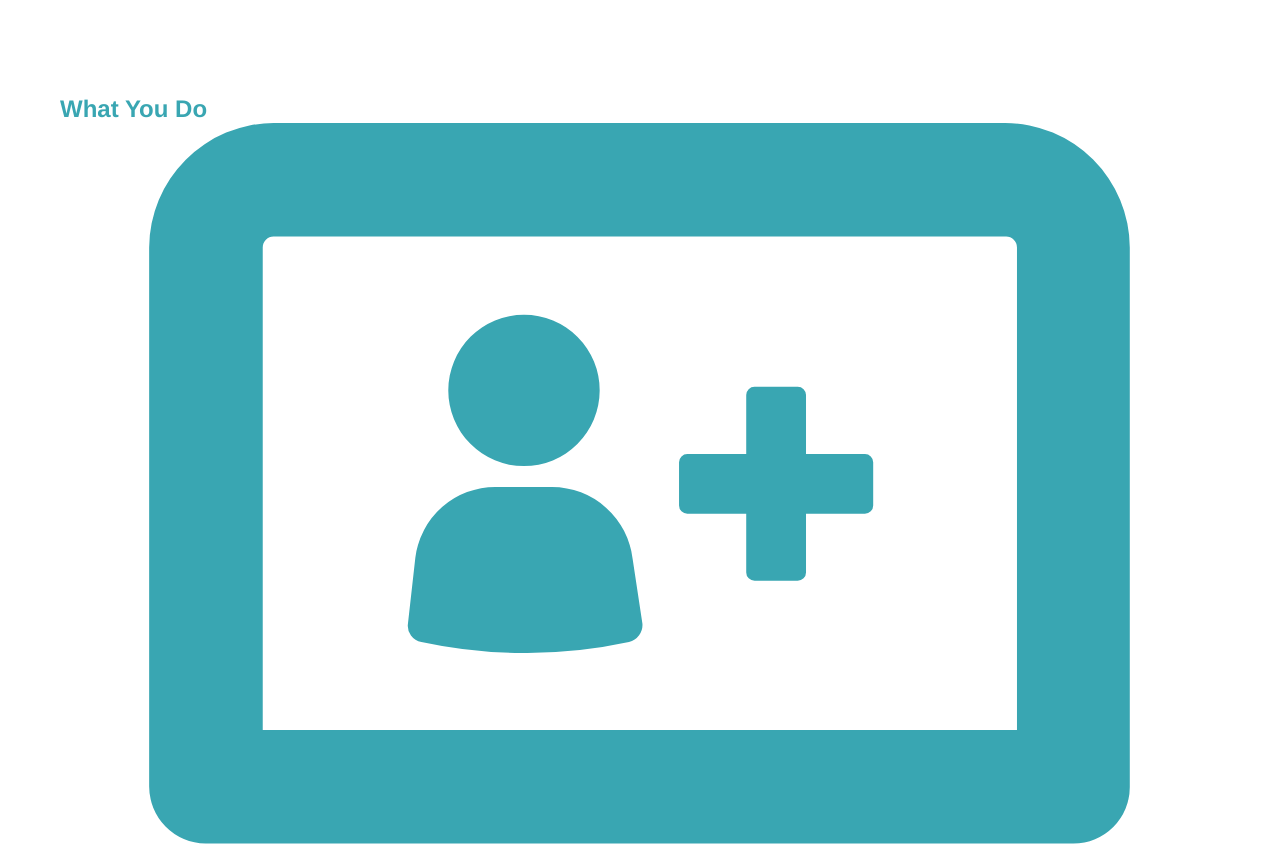
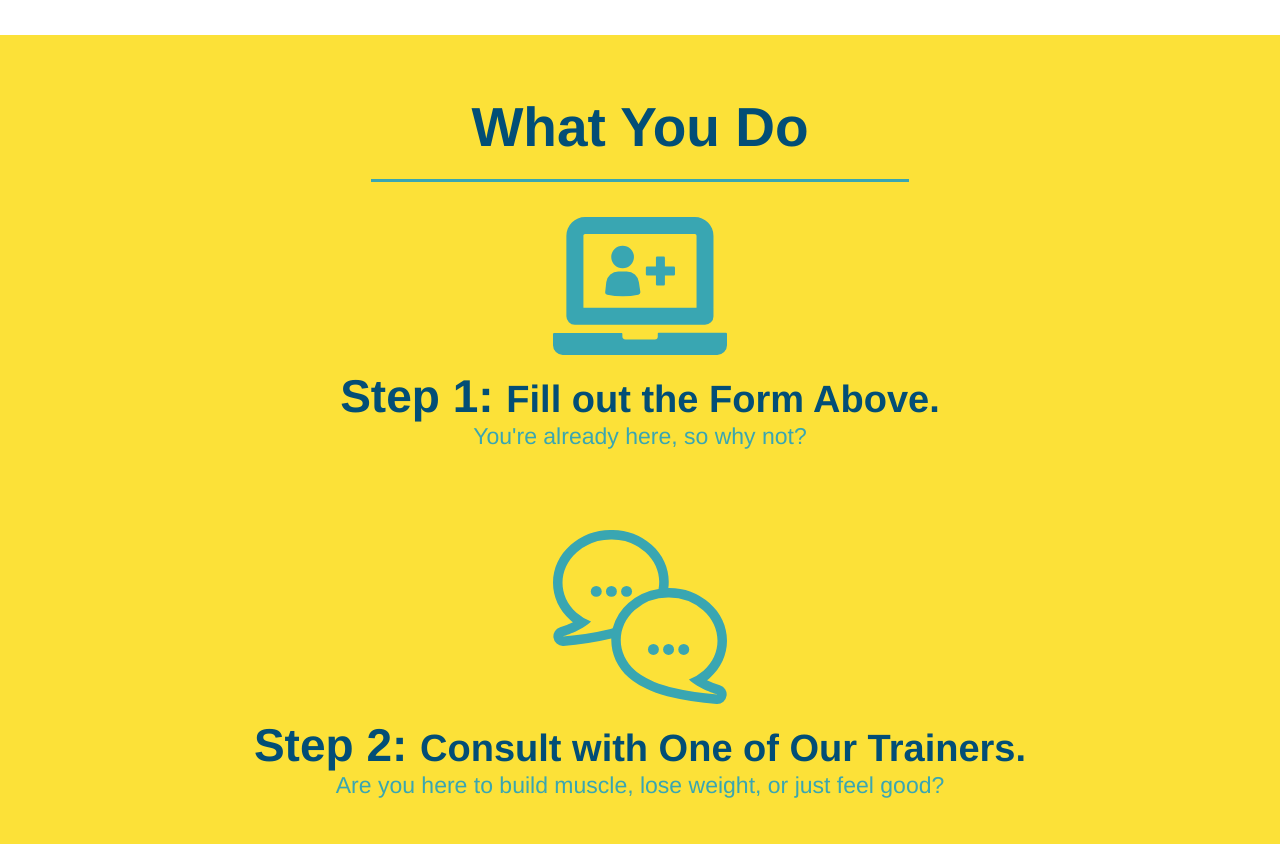
Before and after one commit to mjc01002/run-buddy, a plain HTML site: page index.html in a window 1280 px wide. Shown: the part 980-1824 px from the top of the page. Drawn offline with Linux system fonts and the light colour scheme.

Commit message:
style what you do section

```diff
--- a/assets/css/style.css
+++ b/assets/css/style.css
@@ -127,16 +127,6 @@ section {
       text-align: center;
   }
 
-  .intro h2 {
-    font-size: 55px;
-    color: #024e76;
-    margin-bottom: 35px;
-    padding: 0 100px 20px 100px;
-    border-bottom: 3px solid;
-    border-color: #fce138;
-    display: inline-block;
-  }
-
   .intro p{
     line-height: 1.7;
     color: #39a6b2;
@@ -144,3 +134,49 @@ section {
     font-size: 20px;
     margin: 0 auto;
   }
+
+  .steps {
+    text-align: center;
+    background: #fce138;
+  }
+
+  .steps div {
+      margin-bottom: 80px;
+  }
+
+  .steps img {
+      width: 15%;
+      margin: 10px O;
+  }
+
+  .steps h3 {
+      color: #024e76;
+      font-size: 46px;
+      margin-top: 10px;
+  }
+
+  .steps p {
+      color: #39a6b2;
+      font-size: 23px;
+  }
+
+  .steps span {
+      font-size: 38px;
+  }
+
+  .section-title {
+    font-size: 55px;
+    color: #024e76;
+    margin-bottom: 35px;
+    padding: 0 100px 20px 100px;
+    display: inline-block;
+    border-bottom: 3px solid;
+  }
+
+  .primary-border {
+    border-color: #fce138;
+  }
+
+  .secondary-border {
+    border-color: #39a6b2;
+  }
--- a/index.html
+++ b/index.html
@@ -68,38 +68,38 @@
 
         <!-- "What we do" section -->
         <section id="what-we-do" class="intro">
-            <h2>What We Do</h2>
+            <h2 class="section-title primary-border">What We Do</h2>
             <p>
                 butcher selfies chambray shabby chic gentrify readymade yr Echo Park XOXO Tumblr normcore Banksy direct trade Blue Bottle chillwave you probably haven't heard of them single-origin coffee Vice fanny pack fixie Odd Future Austin fingerstache pickled twee synth Wes Anderson Thundercats viral bitters flannel meggings narwhal Marfa Schlitz sustainable Intelligentsia umami deep v craft
             </p>
         </section>
 
         <!-- "What you do" section-->
-        <section id="what you do">
-            <h2>What You Do</h2>
+        <section id="what you do" class="steps">
+            <h2 class="section-title secondary-border">What You Do</h2>
 
             <div>
                 <!--insert this img element-->
                 <img src="./assets/images/step-1.svg" alt=""/>
-                <h3> Step 1: Fill out the Form Above.</h3>
+                <h3> Step 1: <span>Fill out the Form Above.</span></h3>
                 <p>You're already here, so why not?</p>
             </div>
 
             <div>
                 <img src="./assets/images/step-2.svg" alt=""/>
-                <h3>Step 2: Consult with One of Our Trainers.</h3>
+                <h3>Step 2: <span>Consult with One of Our Trainers.</span></h3>
                 <p>Are you here to build muscle, lose weight, or just feel good?</p>
             </div>
 
             <div>
                 <img src="./assets/images/step-3.svg" alt=""/>
-                <h3>Step 3: Get Running.</h3>
+                <h3>Step 3: <span>Get Running.</span></h3>
                 <p>Hit the ground running (literally) once your trainer lays out your plan. </p>
             </div>
 
             <div>
                 <img src="./assets/images/step-4.svg" alt=""/>
-                <h3>Step 4: See Results.</h3>
+                <h3>Step 4: <span>See Results.</span></h3>
                 <p>Bi-weekly checkins with your trainer will keep you focued</p>
             </div>
         </section>
```
